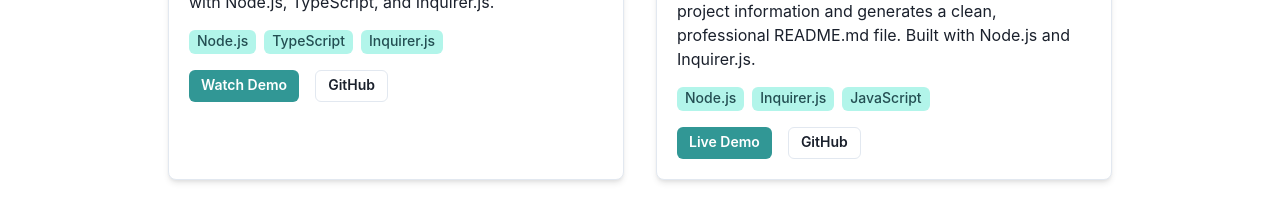
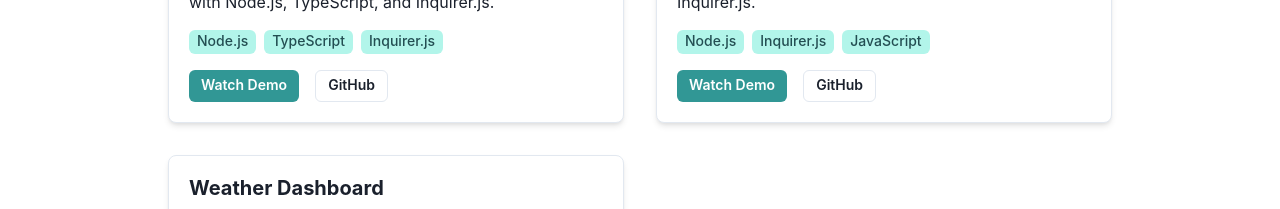
Before and after one commit to cpars/Portfolio, a React (Vite) app: page /projects in a window 1280 px wide. Shown: the part 1643-1852 px from the top of the page. Built offline with nearby package versions, Linux system fonts and the light colour scheme.

Commit message:
Updated readme generator project

```diff
--- a/src/data/projects.ts
+++ b/src/data/projects.ts
@@ -73,8 +73,8 @@
         "A command-line application that prompts the user for project information and generates a clean, professional README.md file. Built with Node.js and Inquirer.js.",
       tech: ["Node.js", "Inquirer.js", "JavaScript"],
       githubLink: "https://github.com/cpars/Professional-README-Generator",
-      demoLink: "https://github.com/your-username/readme-generator#readme", // Or link to a demo video or gif
-      image: "/images/readme-generator.gif", // Optional: if you make a recording
+      demoLink: "https://youtu.be/XfhK838d1io",
+      image: "/images/readme-generator.gif",
     }
 ,
     {
@@ -82,7 +82,7 @@
       description:
         "A web application that allows users to search for current weather conditions and a 5-day forecast for any city. Built with HTML, CSS, JavaScript, and the OpenWeatherMap API.",
       tech: ["HTML", "CSS", "JavaScript", "OpenWeatherMap API"],
-      demoLink: "https://your-weather-dashboard-demo-link.com", // Update with your real demo link
+      demoLink: "https://your-weather-dashboard-demo-link.com",
       githubLink: ""
     }
   ];
```
Also changed, not shown: public/images/readme-generator.gif (added).
